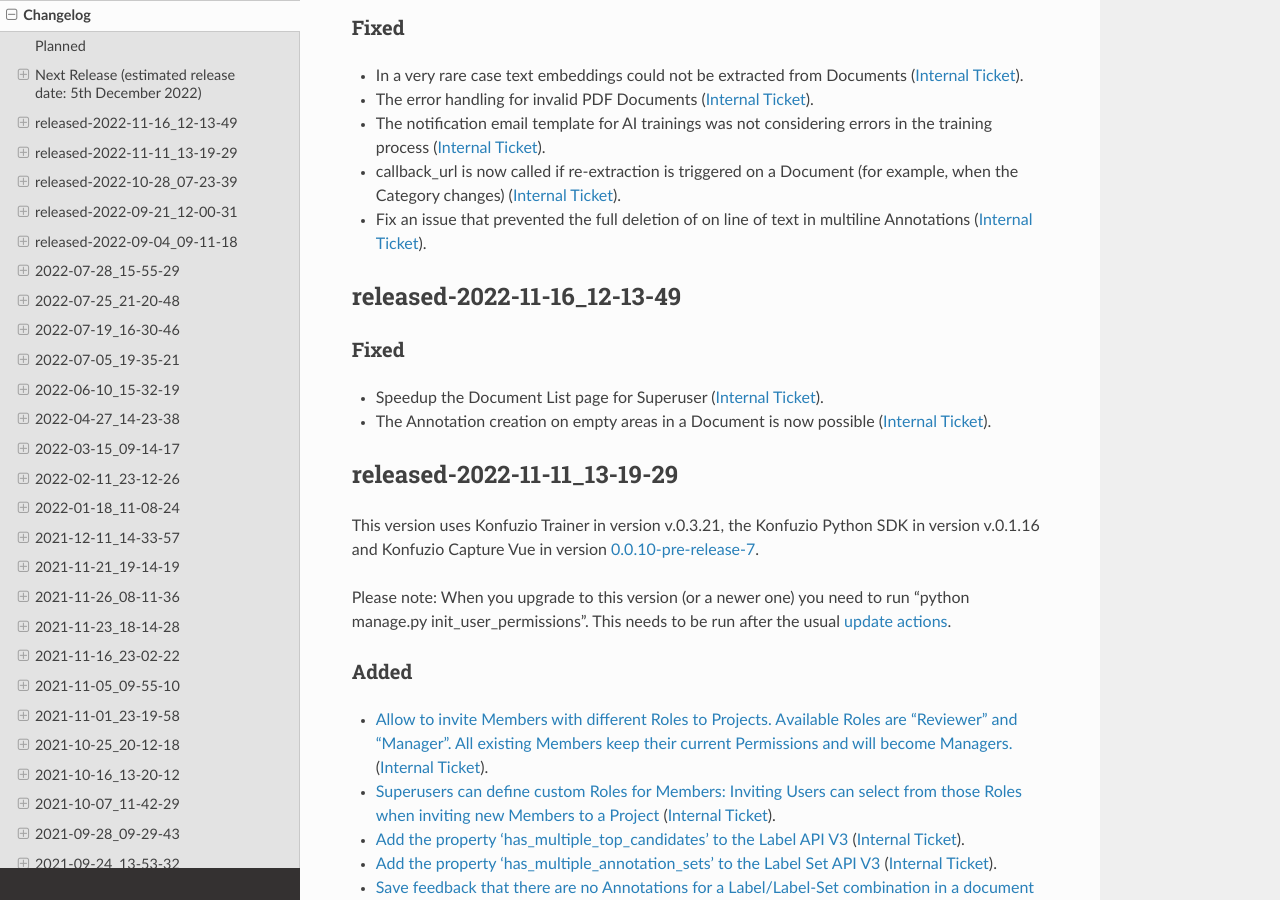
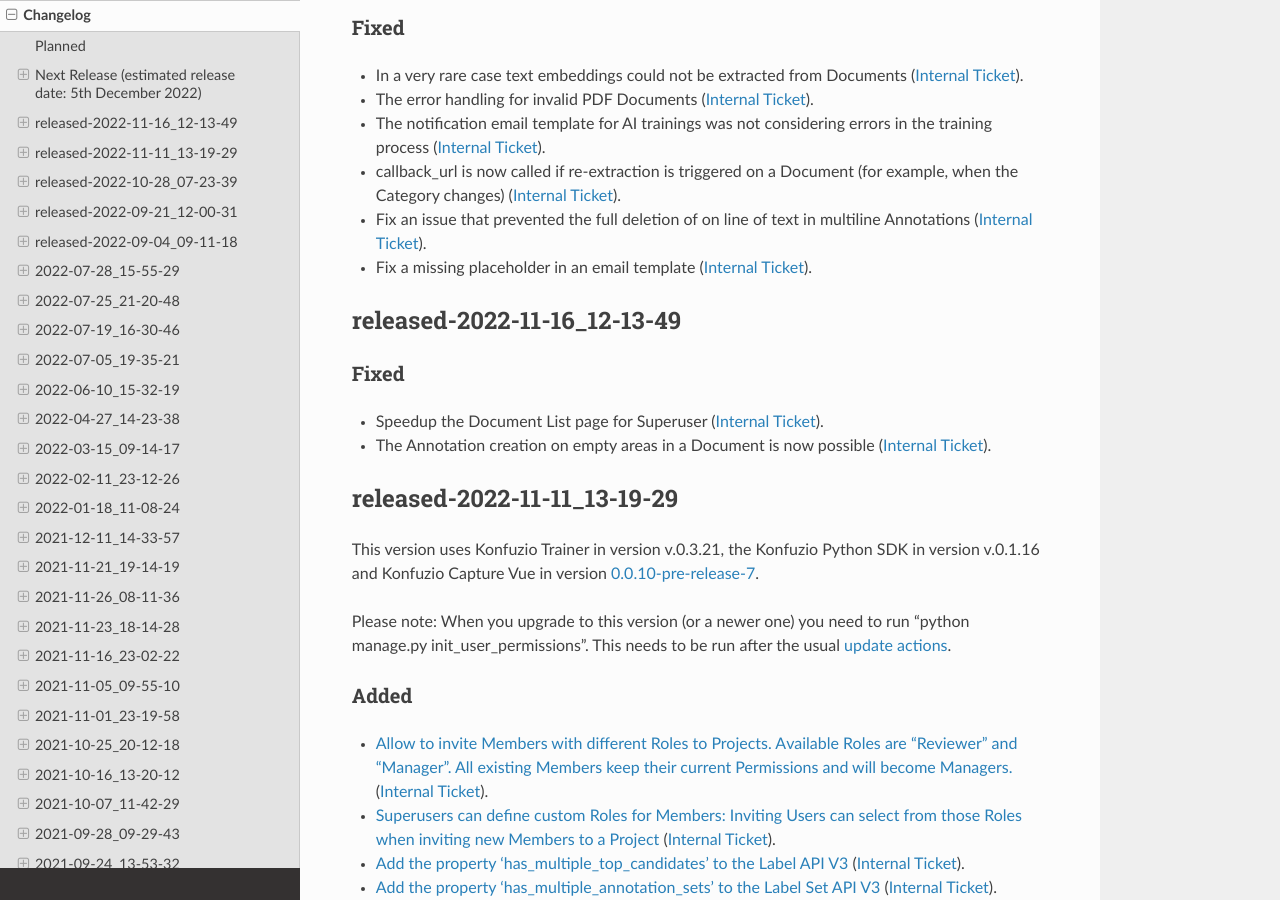
Before and after one commit to konfuzio-ai/konfuzio-sdk, a Sphinx documentation site: the page built from docs/web/changelog_app.md, in a window 1280 px wide and 900 px high, scrolled down 1510 px. Built offline with Sphinx 7.4.7 and the Read the Docs theme 2.0.0, drawn with Linux system fonts in a browser that asks for light colours.

Commit message:
Update changelog_app.md

```diff
--- a/docs/web/changelog_app.md
+++ b/docs/web/changelog_app.md
@@ -60,6 +60,7 @@
 - The notification email template for AI trainings was not considering errors in the training process ([Internal Ticket](https://git.konfuzio.com/konfuzio/objectives/-/issues/9937)).
 - callback_url is now called if re-extraction is triggered on a Document (for example, when the Category changes) ([Internal Ticket](https://git.konfuzio.com/konfuzio/objectives/-/issues/9901)).
 - Fix an issue that prevented the full deletion of on line of text in multiline Annotations ([Internal Ticket](https://git.konfuzio.com/konfuzio/objectives/-/issues/10049)).
+- Fix a missing placeholder in an email template ([Internal Ticket](https://git.konfuzio.com/konfuzio/objectives/-/issues/10192)).
 
 ## released-2022-11-16_12-13-49
 
```
